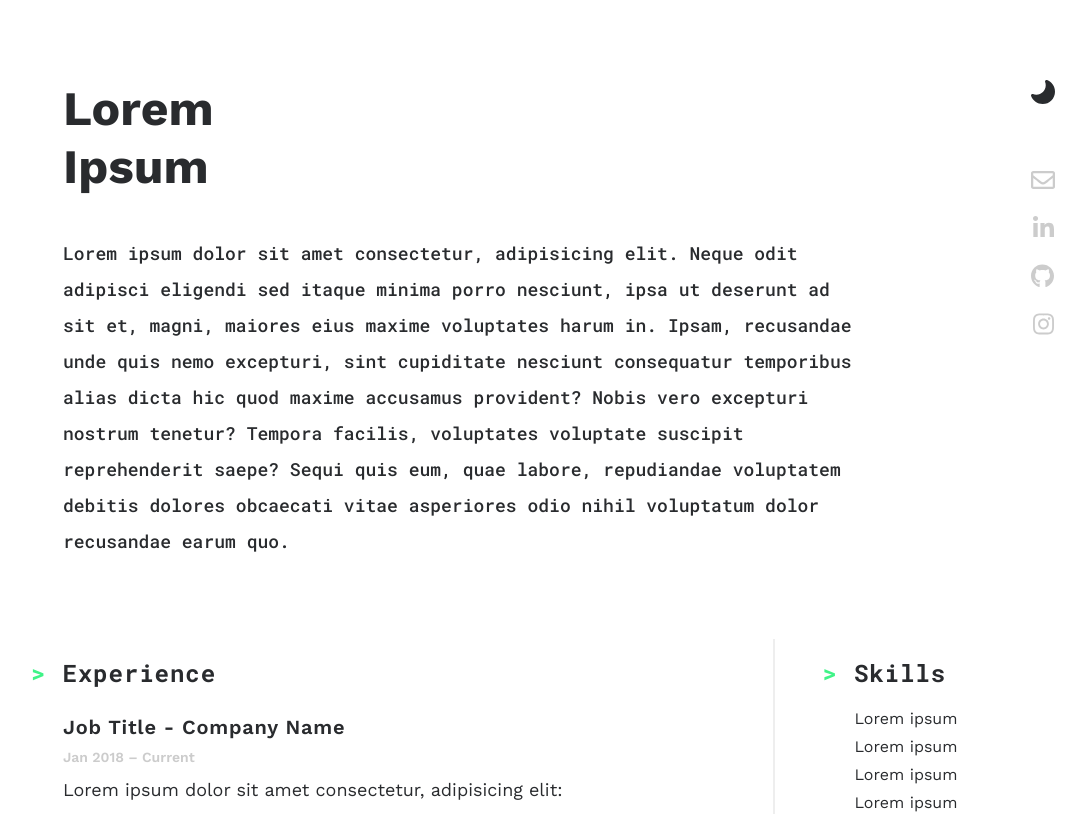
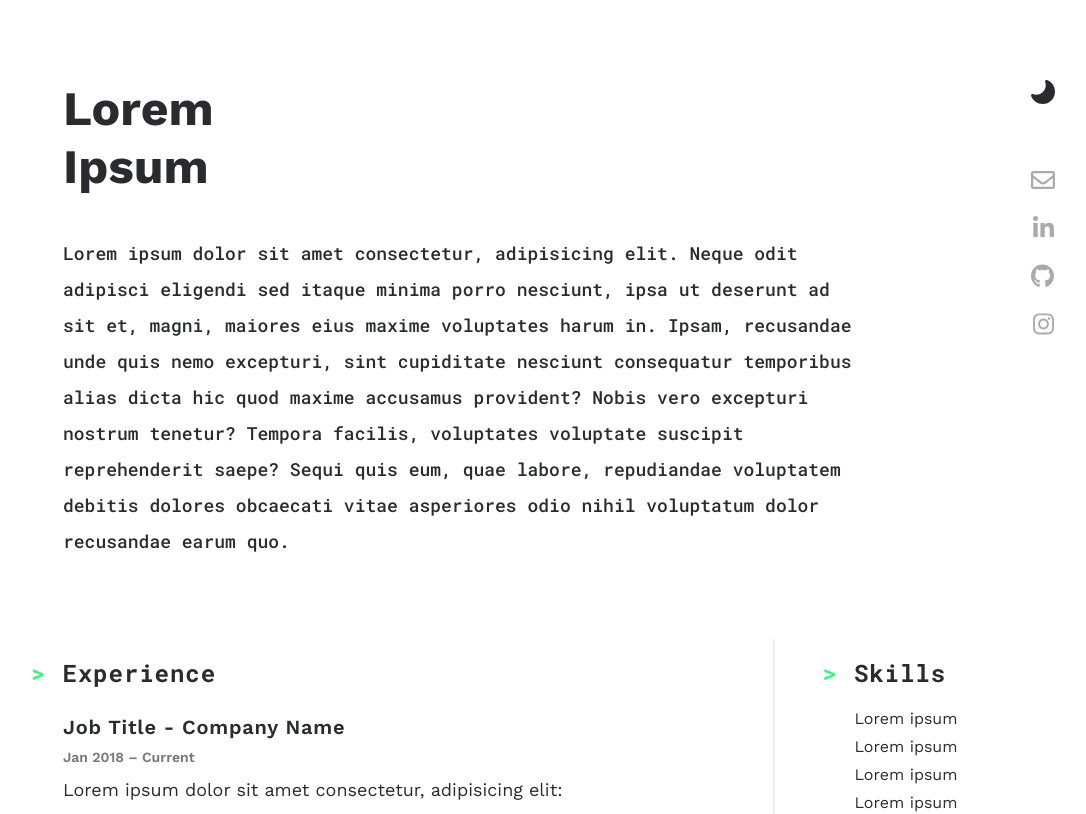
Before and after one commit to rwinterstein/cv-template-site, a Gatsby site: page / in a window 1280 px wide. Shown: the top 814 px of the page, without its empty margins (97-1183 px from the left). Built offline with nearby package versions, Linux system fonts and the light colour scheme; Gatsby itself is replaced by a stand-in of ours.

Commit message:
ui updates

```diff
--- a/src/styles/colors.css
+++ b/src/styles/colors.css
@@ -1,6 +1,6 @@
 :root {
   --white: #fff;
-  --gray: #ccc;
+  --gray: #aaa;
   --grayLight: #eee;
   --grayDark: #777;
   --black: #292B2E;
--- a/src/styles/global.scss
+++ b/src/styles/global.scss
@@ -104,7 +104,7 @@
   font-weight: 600;
   font-size: 12px;
   line-height: 150%;
-  color: var(--gray);
+  color: var(--grayDark);
 }
 
 h5 {
```
Also changed, not shown: 1 other file.
